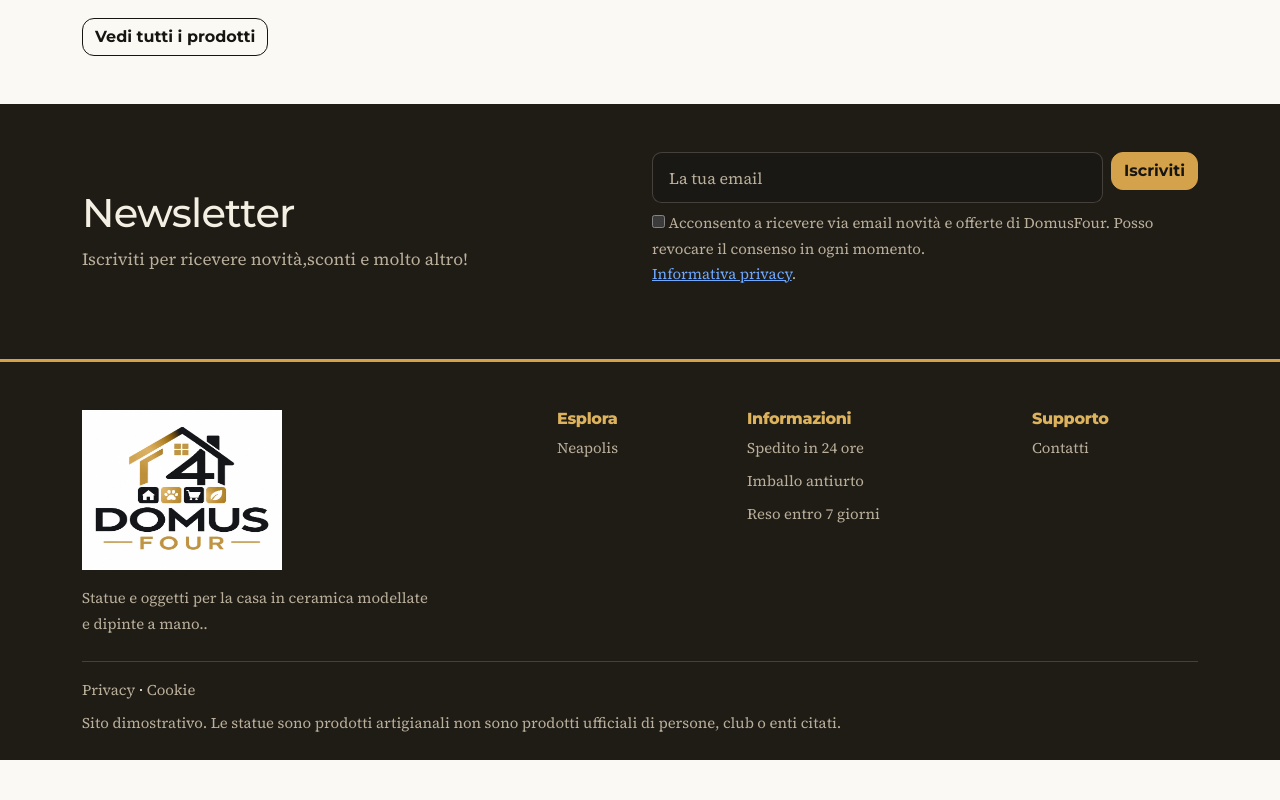
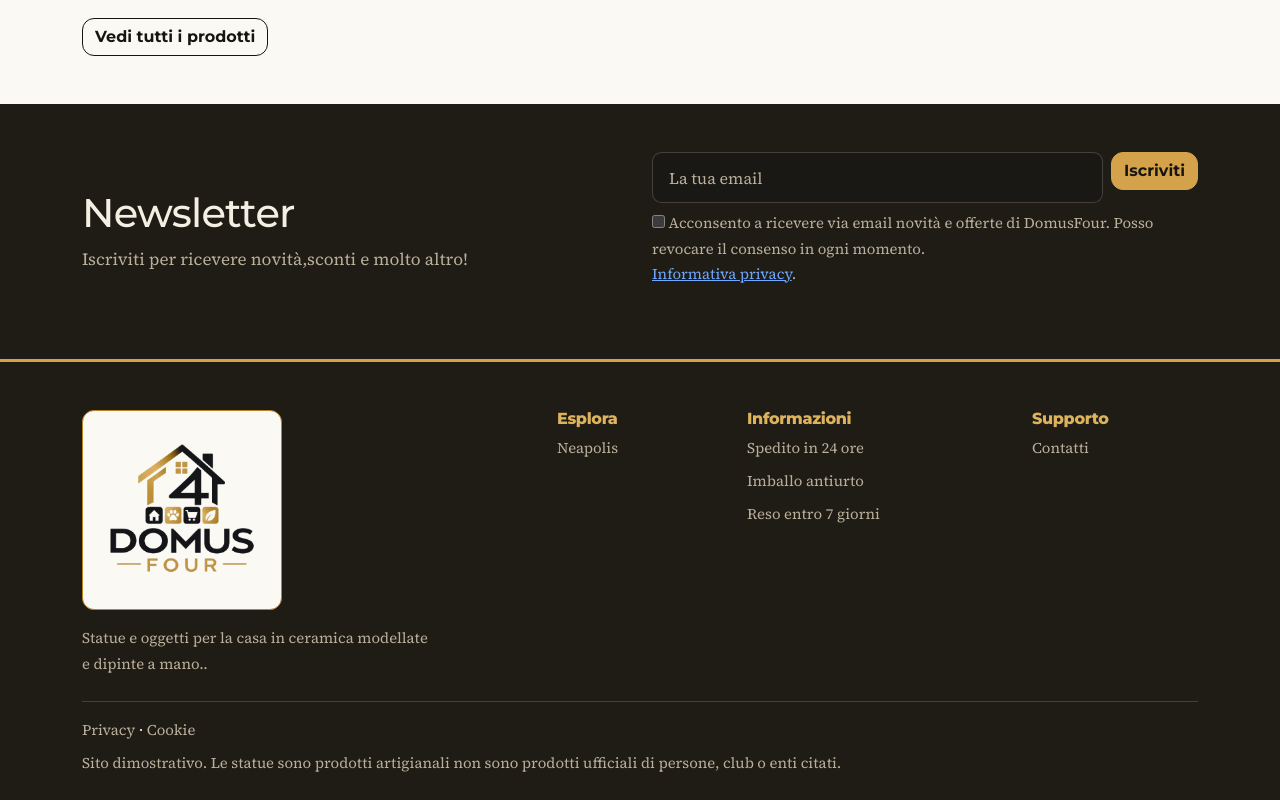
Before and after one commit to domusfour44/domusfour, a website: page public/index.html in a window 1280 px wide. Shown: the part 1397-2197 px from the top of the page. Before the commit the page ends 2157 px from the top, so only its background shows below. Drawn offline with Linux system fonts and the light colour scheme; no server answers.

Commit message:
Improve footer logo contrast

```diff
--- a/public/css/custom.css
+++ b/public/css/custom.css
@@ -80,6 +80,7 @@ h1,h2,h3,h4,h5,h6{font-weight:800;letter-spacing:-.02em;line-height:1.1}
 .band-black{background:var(--dn-black);color:#f4efe3}
 .band-black .text-body-secondary{color:#b9af9b!important}
 .site-footer{border-top:3px solid var(--dn-gold)}
+.site-footer .footer-logo{display:block;width:200px;max-width:100%;height:auto;padding:16px;background:#fbf9f4;border:1px solid #b98227;border-radius:12px}
 .site-footer a{color:#b9af9b;text-decoration:none}
 .site-footer a:hover{color:#f4efe3}
 .site-footer h5{color:var(--dn-gold-text);font-size:1rem}
--- a/public/index.html
+++ b/public/index.html
@@ -198,7 +198,7 @@
     <div class="container">
       <div class="row g-4">
         <div class="col-lg-4">
-          <img src="assets/img/domus_logo.jpeg" width="200" height="160" class="mb-3" alt="Domus Neapolis" />
+          <img src="assets/img/domus_logo.png" width="200" height="200" class="footer-logo mb-3" alt="Domus Neapolis" />
           <p class="small text-body-secondary mb-0">
             Statue e oggetti per la casa in ceramica modellate e dipinte a
             mano..
```
Also changed, not shown: public/contatti.html (+1 -1 lines), public/napoli.html (+1 -1 lines), public/assets/img/domus_logo.jpeg (deleted), public/assets/img/domus_logo.png (added).
